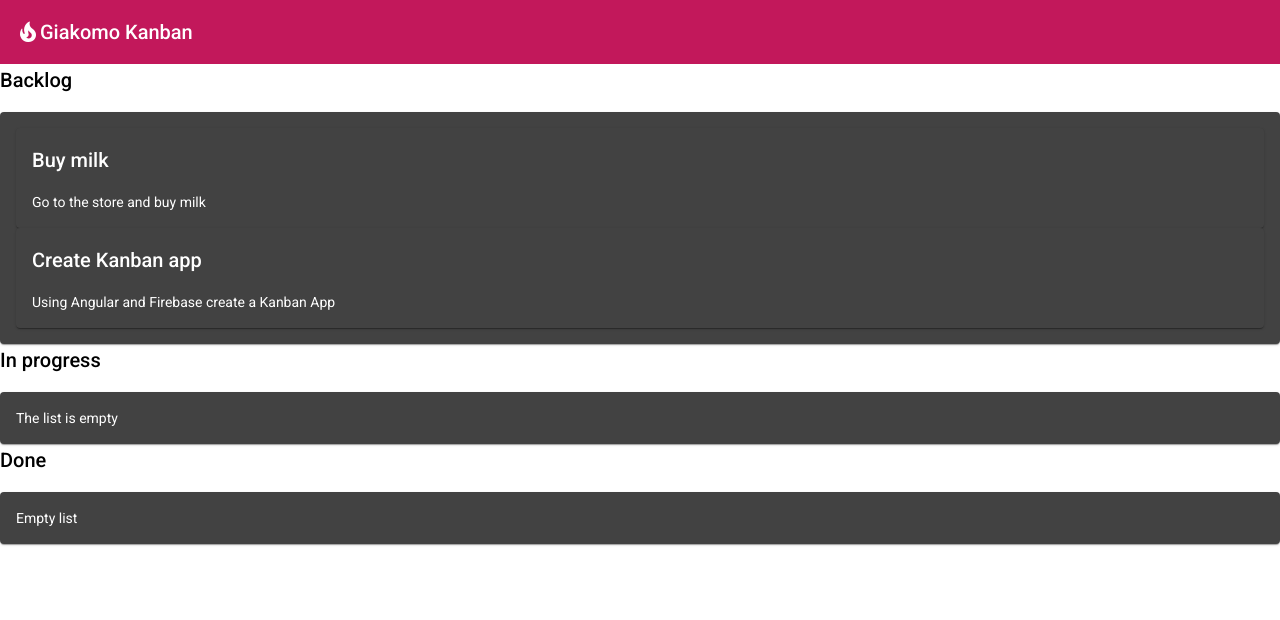
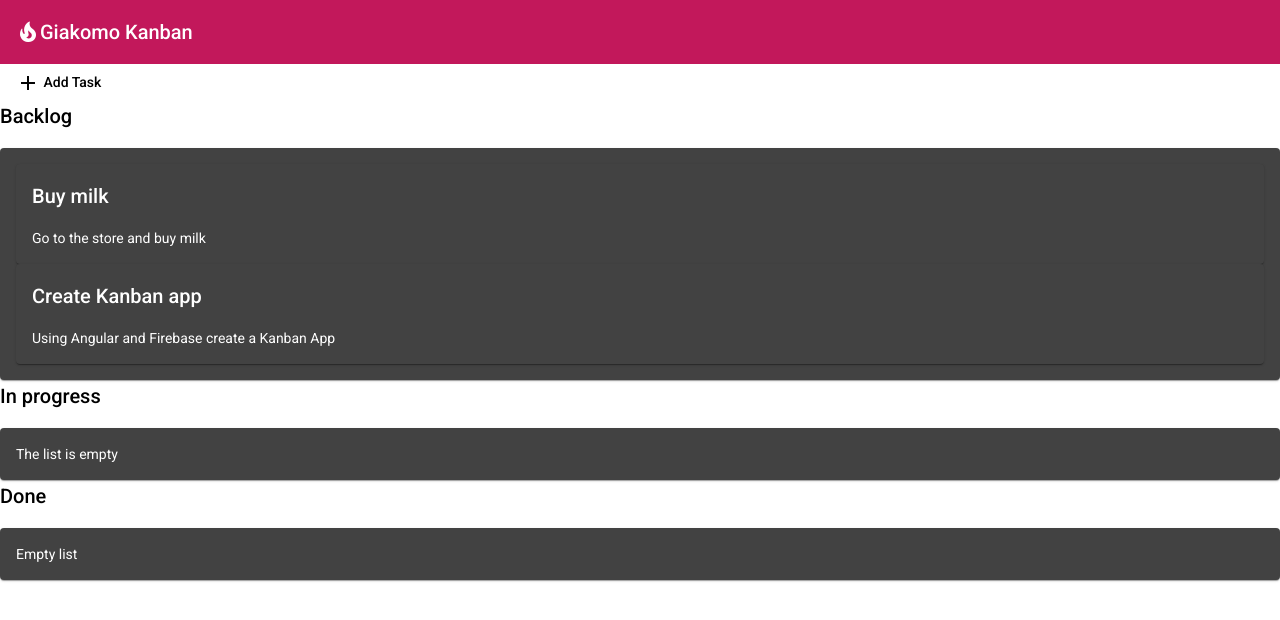
Before and after one commit to smoonmare/giakomo-kanban, an Angular app: page / in a window 1280 px wide. Shown: the top 620 px of the page. Built offline with nearby package versions, Linux system fonts and the light colour scheme.

Commit message:
Updated app component template with addTask

```diff
--- a/src/app/app.component.html
+++ b/src/app/app.component.html
@@ -2,6 +2,10 @@
   <mat-icon>local_fire_department</mat-icon>
   <span>Giakomo Kanban</span>
 </mat-toolbar>
+<div class="content-wrapper">
+  <button (click)="newTask()" mat-button>
+    <mat-icon>add</mat-icon> Add Task
+  </button>
   <div class="container-wrapper">
     <div class="container">
       <h2>Backlog</h2>
@@ -47,3 +51,4 @@
       </mat-card>
     </div>
   </div>
+</div>
```
Lines whose indentation alone changed are shown as unchanged.
